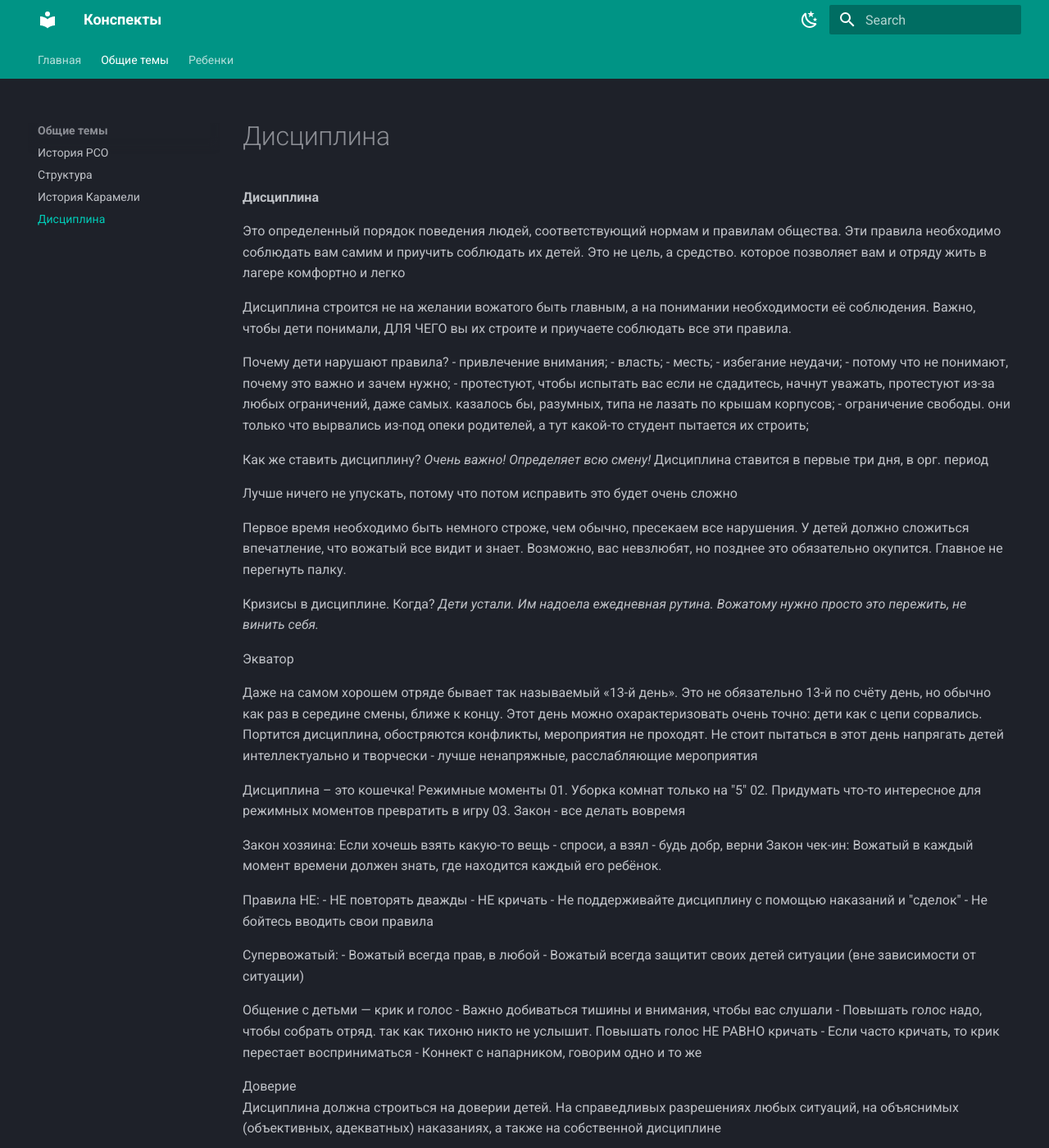
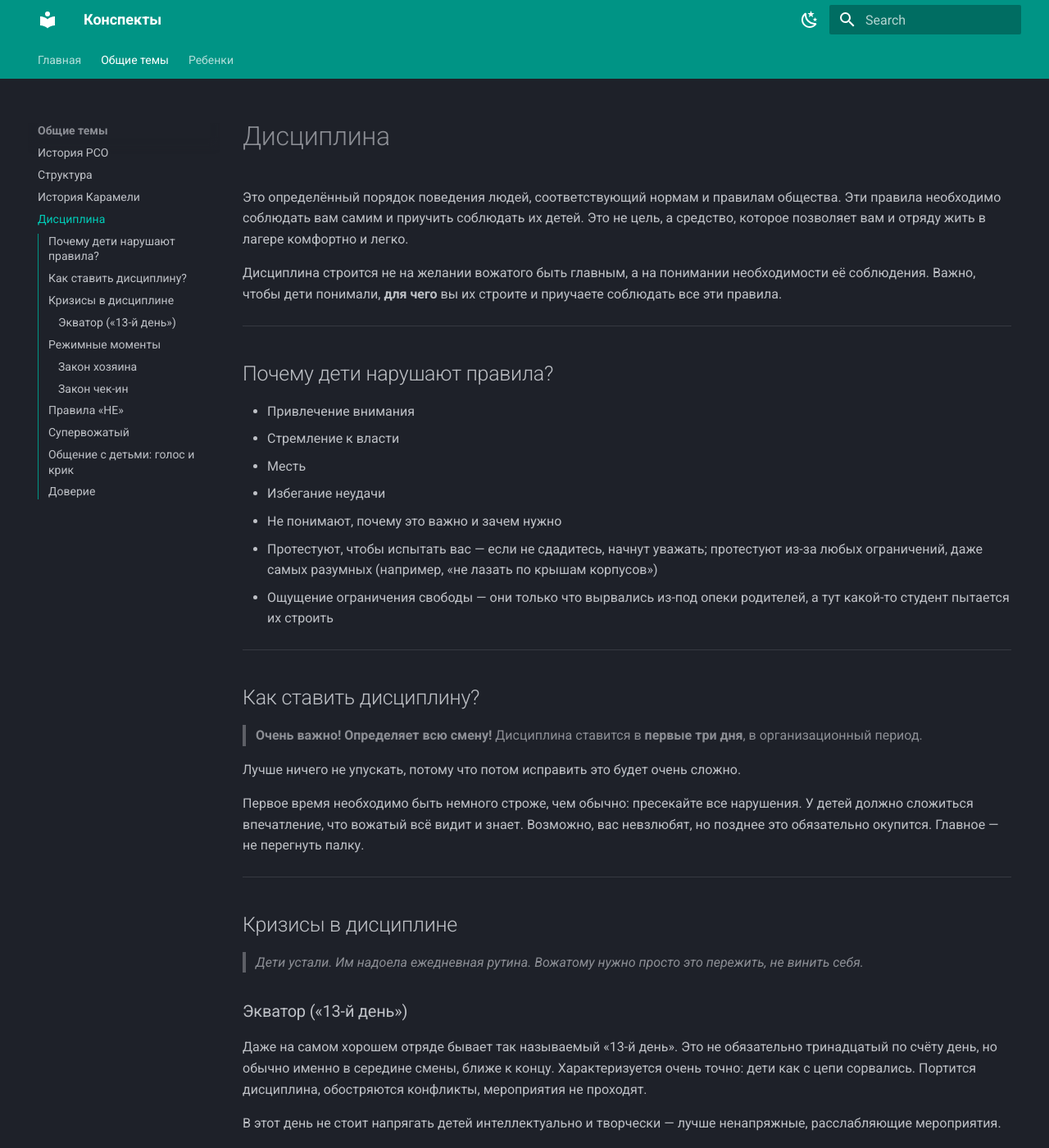
Before and after one commit to Shelbyen/wtf-shvm, an MkDocs documentation site: the page built from docs/common_themes/discipline.md, in a window 1280 px wide and 1400 px high. Shown: the whole window at 82% size. Built offline with MkDocs 1.6.1 and Material for MkDocs 9.7.7, drawn with Linux system fonts in a browser that asks for light colours; some of the changed text lies outside the part shown.

Commit message:
fix: add formatting

```diff
--- a/docs/common_themes/discipline.md
+++ b/docs/common_themes/discipline.md
@@ -1,70 +1,85 @@
-**Дисциплина**
+# Дисциплина
 
-Это определенный порядок поведения людей, соответствующий нормам и правилам общества. Эти правила необходимо соблюдать вам самим и приучить соблюдать их детей. Это не цель, а средство. которое позволяет вам и отряду жить в лагере комфортно и легко
+Это определённый порядок поведения людей, соответствующий нормам и правилам общества. Эти правила необходимо соблюдать вам самим и приучить соблюдать их детей. Это не цель, а средство, которое позволяет вам и отряду жить в лагере комфортно и легко.
 
-Дисциплина строится не на желании вожатого быть главным, a на понимании необходимости eё соблюдения. Важно, чтобы дети понимали, ДЛЯ ЧЕГО вы их строите и приучаете соблюдать все эти правила.
+Дисциплина строится не на желании вожатого быть главным, а на понимании необходимости её соблюдения. Важно, чтобы дети понимали, **для чего** вы их строите и приучаете соблюдать все эти правила.
 
+---
 
-Почему дети нарушают правила?
-- привлечение внимания;
-- власть;
-- месть;
-- избегание неудачи;
-- потому что не понимают, почему это важно и зачем нужно;
-- протестуют, чтобы испытать вас если не сдадитесь, начнут уважать, протестуют из-за любых ограничений, даже самых. казалось бы, разумных, типа не лазать по крышам корпусов;
-- ограничение свободы. они только что вырвались из-под опеки родителей, а тут какой-то студент пытается их строить;
+## Почему дети нарушают правила?
 
+- Привлечение внимания
+- Стремление к власти
+- Месть
+- Избегание неудачи
+- Не понимают, почему это важно и зачем нужно
+- Протестуют, чтобы испытать вас — если не сдадитесь, начнут уважать; протестуют из-за любых ограничений, даже самых разумных (например, «не лазать по крышам корпусов»)
+- Ощущение ограничения свободы — они только что вырвались из-под опеки родителей, а тут какой-то студент пытается их строить
 
-Как же ставить дисциплину?
-_Очень важно! Определяет всю смену!_
-Дисциплина ставится в первые три дня, в орг. период
+---
 
-Лучше ничего не упускать, потому что потом исправить это будет очень сложно
+## Как ставить дисциплину?
 
-Первое время необходимо быть немного строже, чем обычно, пресекаем все нарушения. У детей должно сложиться впечатление, что вожатый все видит и знает. Возможно, вас невзлюбят, но позднее это обязательно окупится. Главное не перегнуть палку.
+> **Очень важно! Определяет всю смену!**
+> Дисциплина ставится в **первые три дня**, в организационный период.
 
+Лучше ничего не упускать, потому что потом исправить это будет очень сложно.
 
-Кризисы в дисциплине. Когда?
-_Дети устали. Им надоела ежедневная рутина. Вожатому нужно просто это пережить, не винить себя._
+Первое время необходимо быть немного строже, чем обычно: пресекайте все нарушения. У детей должно сложиться впечатление, что вожатый всё видит и знает. Возможно, вас невзлюбят, но позднее это обязательно окупится. Главное — не перегнуть палку.
 
-Экватор
+---
 
-Даже на самом хорошем отряде бывает так называемый «13-й день». Это не обязательно 13-й по счёту день, но обычно как раз в середине смены, ближе к концу. Этот день можно охарактеризовать очень точно: дети как с цепи сорвались. Портится дисциплина, обостряются конфликты, мероприятия не проходят.
-Не стоит пытаться в этот день напрягать детей интеллектуально и творчески - лучше ненапряжные, расслабляющие мероприятия
+## Кризисы в дисциплине
 
+> *Дети устали. Им надоела ежедневная рутина. Вожатому нужно просто это пережить, не винить себя.*
 
+### Экватор («13-й день»)
 
-Дисциплина – это кошечка!
-Режимные моменты
-01. Уборка комнат только на "5"
-02. Придумать что-то
-интересное
-для режимных моментов превратить в игру
-03. Закон - все делать вовремя
+Даже на самом хорошем отряде бывает так называемый «13-й день». Это не обязательно тринадцатый по счёту день, но обычно именно в середине смены, ближе к концу. Характеризуется очень точно: дети как с цепи сорвались. Портится дисциплина, обостряются конфликты, мероприятия не проходят.
 
-Закон хозяина:
-Если хочешь взять какую-то вещь - спроси, а взял - будь добр, верни
-Закон чек-ин:
+В этот день не стоит напрягать детей интеллектуально и творчески — лучше ненапряжные, расслабляющие мероприятия.
+
+---
+
+## Режимные моменты
+
+1. Уборка комнат только на «5»
+2. Придумать что-то интересное для режимных моментов — превратить в игру
+3. Закон — всё делать вовремя
+
+### Закон хозяина
+Если хочешь взять какую-то вещь — спроси, а взял — будь добр, верни.
+
+### Закон чек-ин
 Вожатый в каждый момент времени должен знать, где находится каждый его ребёнок.
 
-Правила НЕ:
-- НЕ повторять дважды
-- НЕ кричать
-- Не поддерживайте дисциплину с помощью наказаний и "сделок"
-- Не бойтесь вводить свои правила
+---
 
-Супервожатый:
-- Вожатый всегда прав, в любой
-- Вожатый всегда защитит своих детей ситуации (вне зависимости от ситуации)
+## Правила «НЕ»
 
+- **Не** повторять дважды
+- **Не** кричать
+- **Не** поддерживайте дисциплину с помощью наказаний и «сделок»
+- **Не** бойтесь вводить свои правила
 
+---
 
-Общение с детьми — крик и голос
-- Важно добиваться тишины и внимания, чтобы вас слушали
-- Повышать голос надо, чтобы собрать отряд. так как тихоню никто не услышит. Повышать голос НЕ РАВНО кричать
-- Если часто кричать, то крик перестает восприниматься
-- Коннект с напарником, говорим одно и то же
+## Супервожатый
 
+- Вожатый всегда прав в любой ситуации
+- Вожатый всегда защитит своих детей (вне зависимости от ситуации)
 
-Доверие
-Дисциплина должна строиться на доверии детей. На справедливых разрешениях любых ситуаций, на объяснимых (объективных, адекватных) наказаниях, a также на собственной дисциплине
+---
+
+## Общение с детьми: голос и крик
+
+- Важно добиваться тишины и внимания — чтобы вас слушали
+- Повышать голос нужно, чтобы собрать отряд: тихоню никто не услышит. Повышать голос ≠ кричать
+- Если часто кричать, крик перестаёт восприниматься
+- Коннект с напарником: говорим одно и то же
+
+---
+
+## Доверие
+
+Дисциплина должна строиться на доверии детей — на справедливом разрешении любых ситуаций, на объяснимых (объективных, адекватных) наказаниях, а также на собственной дисциплине вожатого.
```
Also changed, not shown: docs/common_themes/history_rso.md (+37 -32 lines), docs/common_themes/struct.md (+42 -25 lines).
